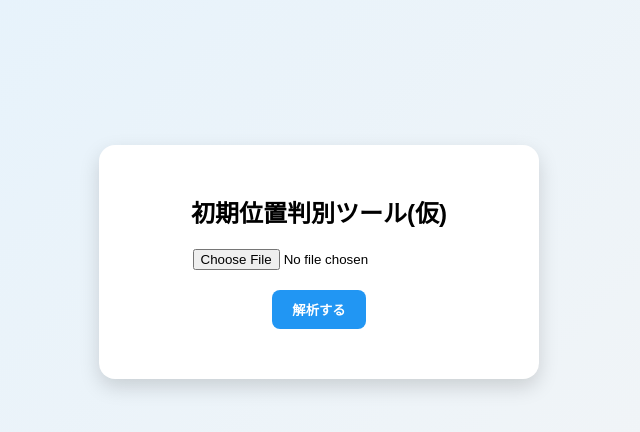
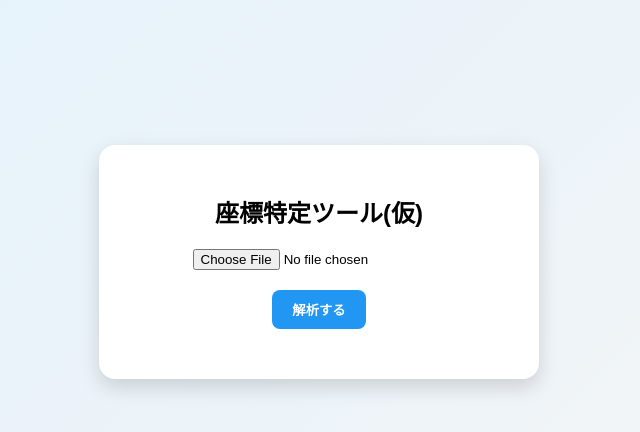
Before and after one commit to sudat1maru/syokiiti, a Flask app: page / in a window 1280 px wide. Shown: the part 138-570 px from the top of the page, without its empty margins (321-961 px from the left). Run offline with Flask 3, Linux system fonts and the light colour scheme.

Commit message:
Update index.html

```diff
--- a/templates/index.html
+++ b/templates/index.html
@@ -84,7 +84,7 @@
 <body>
 
 <div class="box">
-    <h2>初期位置判別ツール(仮)</h2>
+    <h2>座標特定ツール(仮)</h2>
 
     <input type="file" id="image" onchange="previewImage()">
     <br>
```
